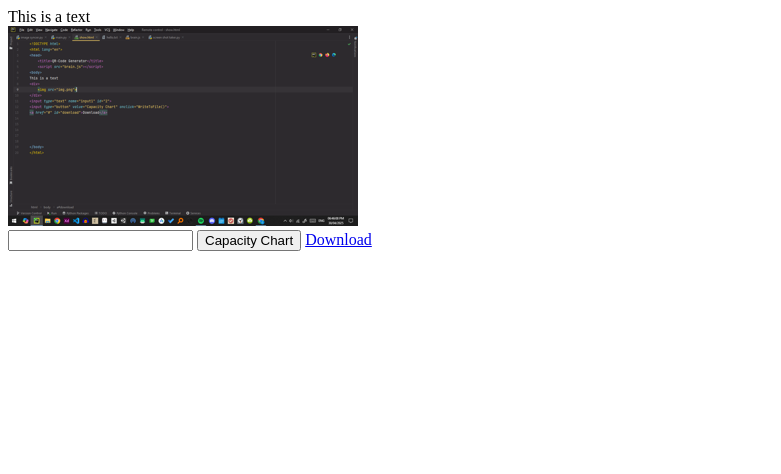
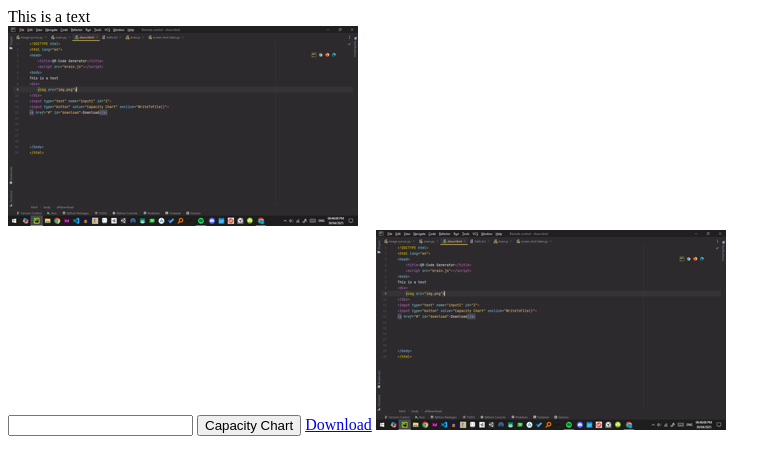
Before and after one commit to PAB2008/remote-control, a plain HTML site: page index.html in a window 1280 px wide. Shown: the whole page, without its empty margins (0-781 px from the left). Drawn offline with Linux system fonts and the light colour scheme.

Commit message:
Update index.html

```diff
--- a/index.html
+++ b/index.html
@@ -10,6 +10,10 @@ This is a text
 <input type="text" name="input1" id="2">
 <input type="button" value="Capacity Chart" onclick="WriteToFile()">
 <a href="#" id="download">Download</a>
+
+    <a href="processes.txt" download="text file asdasd">
+  <img src="img.png">
+</a>
 
 <script>
     function WriteToFile() {
```
